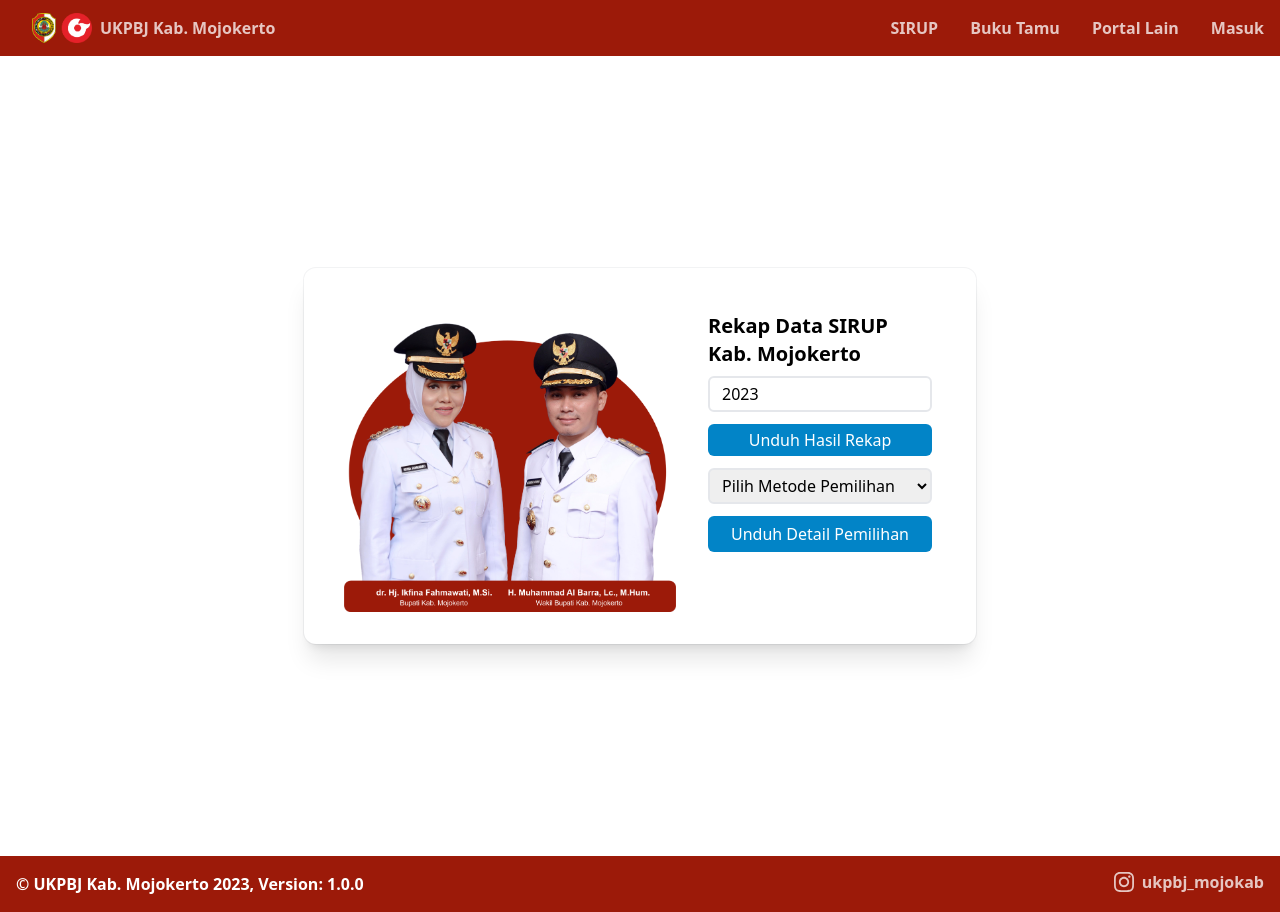
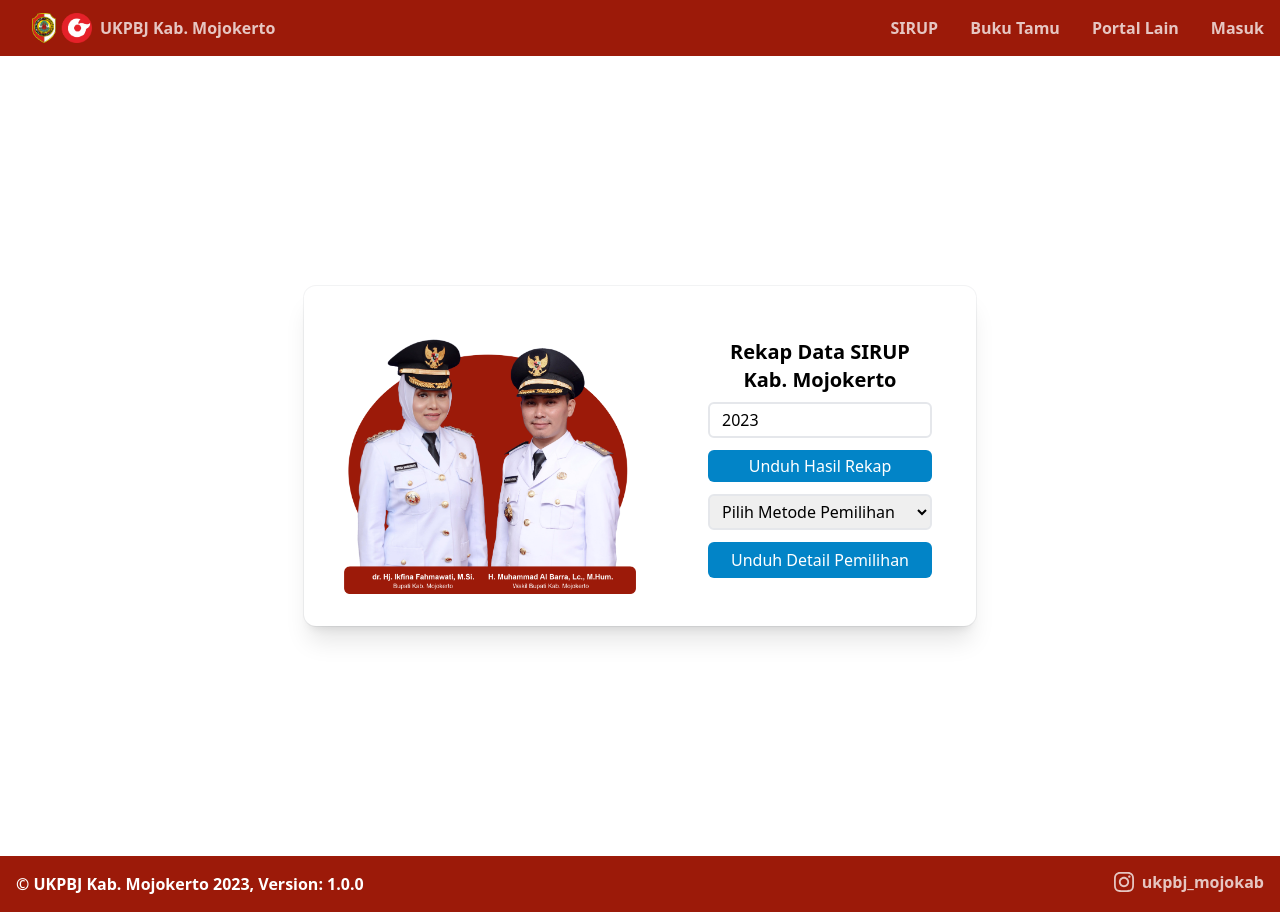
Before and after one commit to fajrulfalah93/pbj, a Next.js app: page /sirup in a window 1280 px wide. Built offline with nearby package versions, Linux system fonts and the light colour scheme.

Commit message:
align item

```diff
--- a/src/pages/sirup/index.js
+++ b/src/pages/sirup/index.js
@@ -824,25 +824,26 @@ export default function Sirup() {
       <Navbar />
       <main>
         <div className="relative flex min-h-screen flex-col justify-center overflow-hidden bg-gray-50 py-6 sm:py-12">
-          <div className="absolute inset-0 bg-white bg-center"></div>
-          <div className="min-w-sm relative mx-auto w-full max-w-2xl bg-white px-6 pt-10 pb-8 shadow-xl ring-1 ring-gray-900/5 sm:rounded-xl sm:px-10">
-            <div className="w-full">
-              <div className="flex">
-                <div>
+          <div className="absolute inset-0 bg-white bg-center items-center justify-center"></div>
+          <div className="min-w-sm relative mx-auto w-full max-w-2xl items-center justify-center bg-white px-6 pt-10 pb-8 shadow-xl ring-1 ring-gray-900/5 sm:rounded-xl sm:px-10">
+            <div className="w-full items-center justify-center">
+              <div className="flex items-center justify-center">
+                <div className="mr-10 hidden pr-7 md:block">
                   <Image
-                    className="mr-10 hidden pr-7 md:block"
                     src={"/bupwabup.png"}
                     alt="logo"
                     width={500}
                     height={870}
                   />
                 </div>
-                <div>
+                <div className="flex flex-col items-center justify-center">
                   <div className="p-1">
-                    <div className="text-xl font-semibold">
+                    <div className="text-center text-xl font-semibold">
                       Rekap Data SIRUP
                     </div>
-                    <div className="text-xl font-semibold">Kab. Mojokerto</div>
+                    <div className="text-center text-xl font-semibold">
+                      Kab. Mojokerto
+                    </div>
                   </div>
                   <div className="p-1">
                     <input
```
